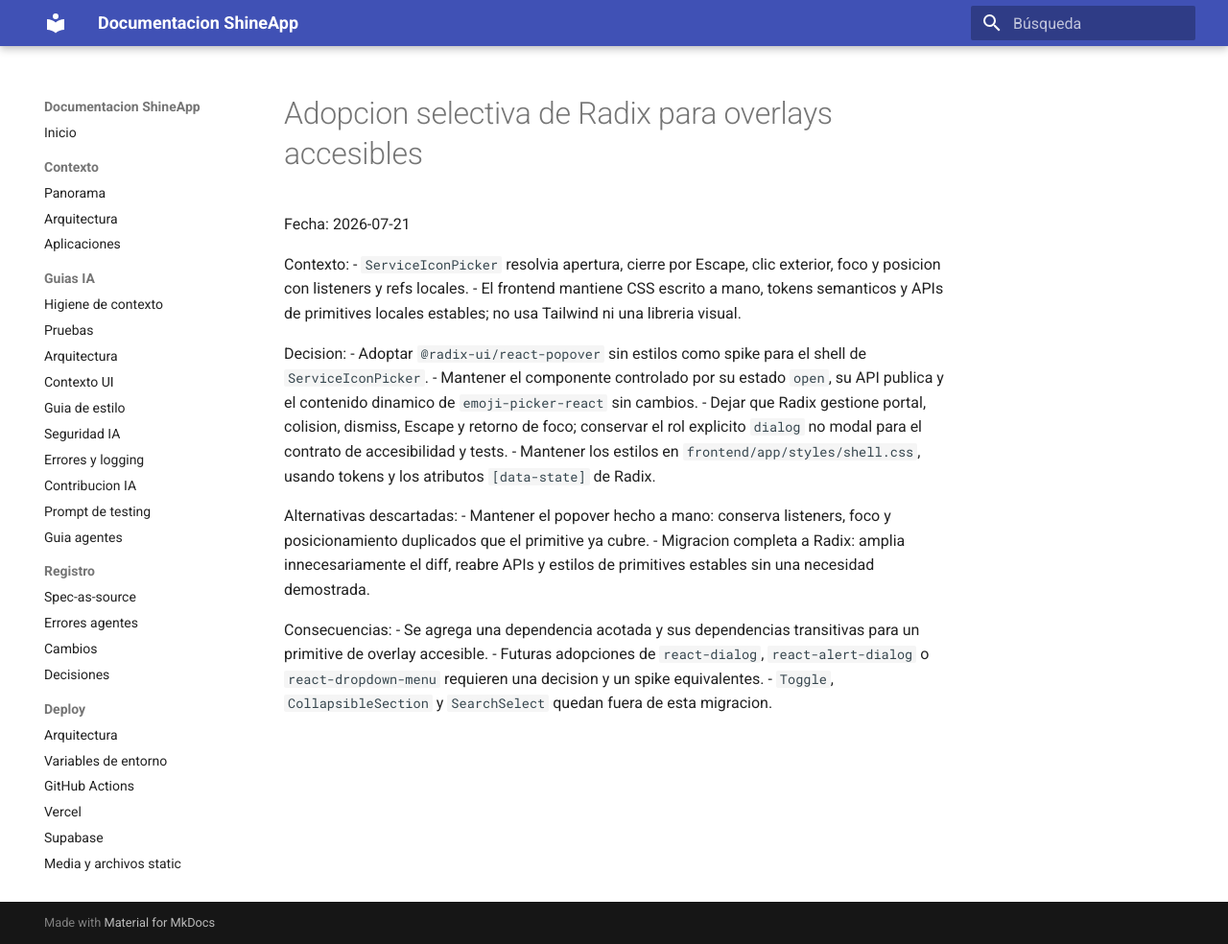
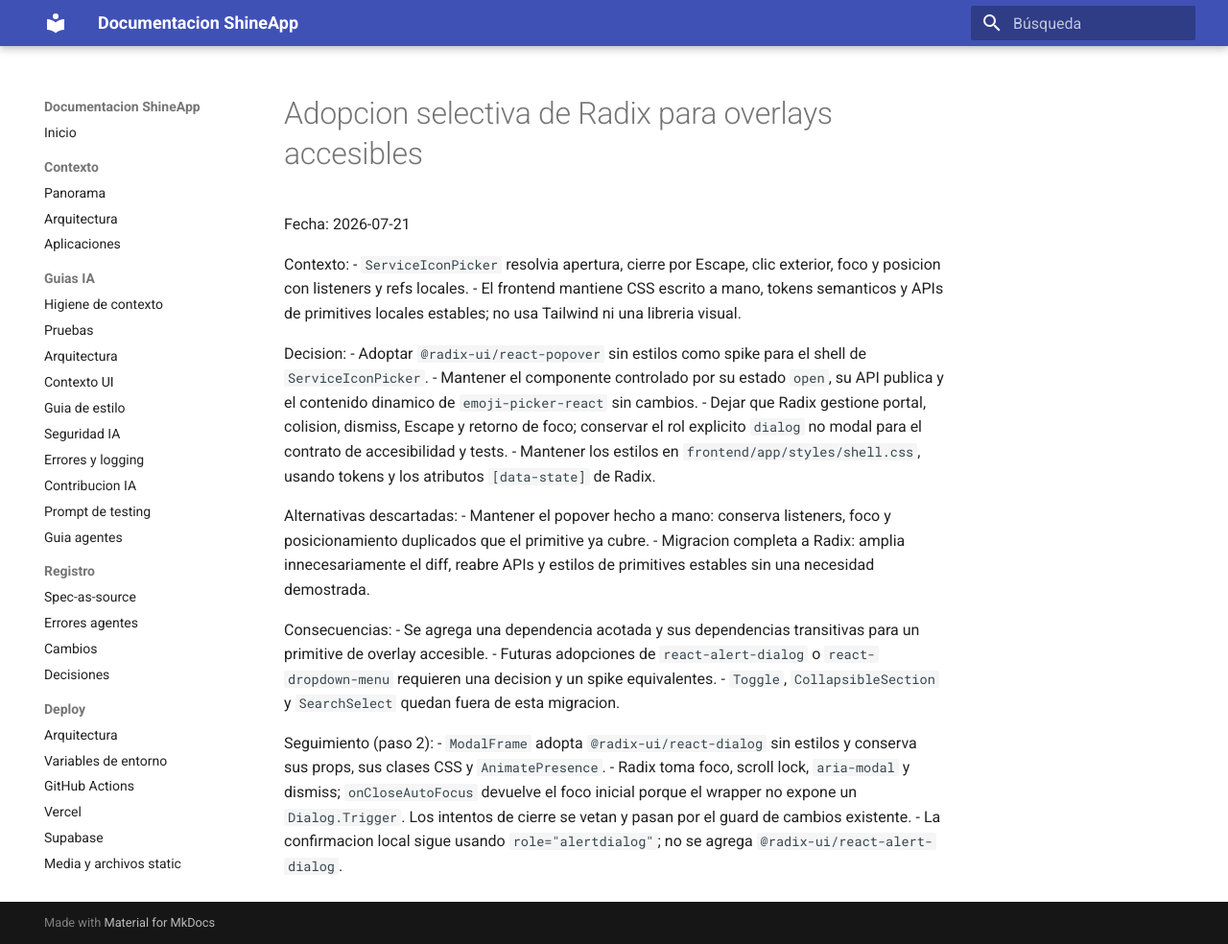
Before and after one commit to juanikitro/ShineApp, an MkDocs documentation site: the page built from docs/registro/decisiones/2026-07-21-adopcion-selectiva-radix.md, in a window 1280 px wide and 984 px high. Shown: the whole window at 96% size. Built offline with MkDocs 1.6.1 and Material for MkDocs 9.7.7, drawn with Linux system fonts in a browser that asks for light colours.

Commit message:
feat(ui): ModalFrame sobre Radix Dialog (paso 2 adopcion selectiva)
Migra ModalFrame a @radix-ui/react-dialog: focus-trap, scroll-lock,
return-focus y aria-modal los provee Radix. open controlado con veto de
cierre (onEscapeKeyDown/onPointerDownOutside + preventDefault) para
preservar el guard de cambios y su overlay de confirmacion (role
alertdialog), sin sumar react-alert-dialog. Presencia enter/exit con
motion via asChild+forceMount bajo el AnimatePresence de MotionModal.

Deteccion de cambios via onInput sobre .modal-panel (antes un
addEventListener sobre un ref que, al pasar por Dialog.Content asChild
-> Slot, no se poblaba y dejaba el guard sin efecto).

API de ModalFrame/DetailModal y call sites sin cambios. a11y.ts intacto
(lo usa SearchSelect). Tests ui.test.tsx 25/25.

Implementacion delegada a Codex; review, fix del guard y validacion
Vitest por Claude.

Co-Authored-By: Claude Opus 4.8 <noreply@anthropic.com>

```diff
--- a/docs/registro/decisiones/2026-07-21-adopcion-selectiva-radix.md
+++ b/docs/registro/decisiones/2026-07-21-adopcion-selectiva-radix.md
@@ -28,7 +28,16 @@ Alternativas descartadas:
 Consecuencias:
 - Se agrega una dependencia acotada y sus dependencias transitivas para un
   primitive de overlay accesible.
-- Futuras adopciones de `react-dialog`, `react-alert-dialog` o
-  `react-dropdown-menu` requieren una decision y un spike equivalentes.
+- Futuras adopciones de `react-alert-dialog` o `react-dropdown-menu` requieren
+  una decision y un spike equivalentes.
 - `Toggle`, `CollapsibleSection` y `SearchSelect` quedan fuera de esta
   migracion.
+
+Seguimiento (paso 2):
+- `ModalFrame` adopta `@radix-ui/react-dialog` sin estilos y conserva sus props,
+  sus clases CSS y `AnimatePresence`.
+- Radix toma foco, scroll lock, `aria-modal` y dismiss; `onCloseAutoFocus`
+  devuelve el foco inicial porque el wrapper no expone un `Dialog.Trigger`.
+  Los intentos de cierre se vetan y pasan por el guard de cambios existente.
+- La confirmacion local sigue usando `role="alertdialog"`; no se agrega
+  `@radix-ui/react-alert-dialog`.
```
Also changed, not shown: CHANGELOG.md (+3 -0 lines), docs/design-system.md (+5 -3 lines), docs/ia/TESTING.md (+11 -0 lines), docs/ia/UI_CONTEXT.md (+7 -0 lines), docs/registro/cambios/2026-07-21-modalframe-radix-dialog.md (added, +18 -0 lines), docs/registro/cambios/index.md (+1 -0 lines), 4 other files.
